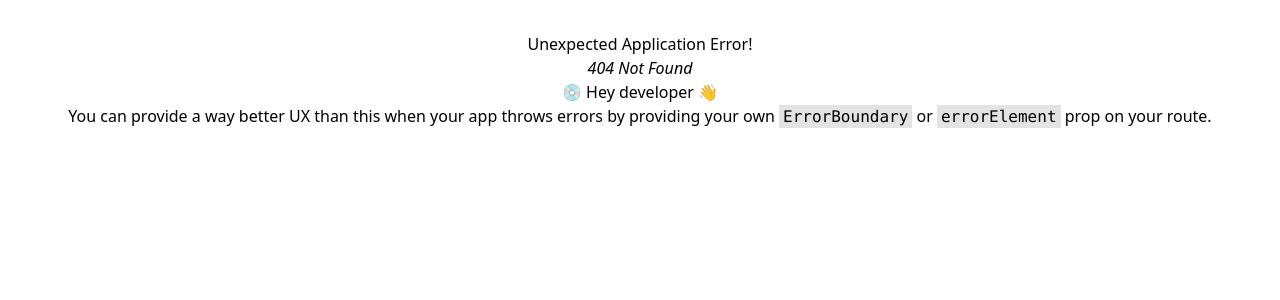
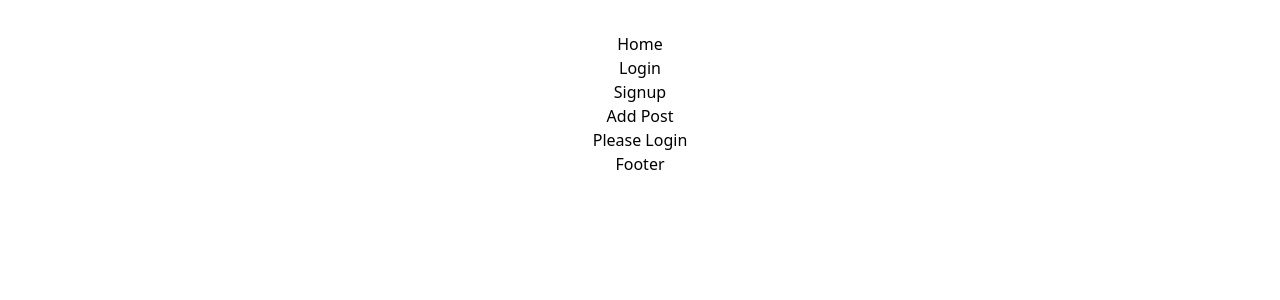
Before and after one commit to BCA-Animesh/Frontend-Projects, a React (Vite) app in the folder Blog-APP/: page /AddPost in a window 1280 px wide. Before the commit this address had no page. Shown: the top 300 px of the page. Built offline with nearby package versions, Linux system fonts and the light colour scheme; no server answers.

Commit message:
Post compose funtionality biulding

```diff
--- /dev/null
+++ b/Blog-APP/src/AddPost.jsx
@@ -0,0 +1,13 @@
+import React from 'react'
+import { useSelector } from 'react-redux'
+
+function AddPost() {
+ const authStatus=useSelector((state)=>state.Auth.status)
+  return authStatus ? (
+    <p>Add post</p>
+  ) : (
+    <p>Please Login</p>
+  )
+}
+
+export default AddPost
--- a/Blog-APP/src/App.jsx
+++ b/Blog-APP/src/App.jsx
@@ -27,3 +27,9 @@ function App() {
 }
 
 export default App
+
+
+// git init
+// git add .
+// git commit -m ""
+// git push origin main
--- a/Blog-APP/src/Header.jsx
+++ b/Blog-APP/src/Header.jsx
@@ -18,6 +18,10 @@ function Header() {
         {
             name:'Signup',
             slug:'/Signup'
+        },
+        {
+            name:'Add Post',
+            slug:'/AddPost'
         }
     ]
   return (
--- a/Blog-APP/src/Home.jsx
+++ b/Blog-APP/src/Home.jsx
@@ -2,12 +2,10 @@ import {useDispatch, useSelector} from 'react-redux'
 
 function Home() {
   const authStatus=useSelector((state)=>state.Auth.status)
-  return (
-    <div>
-      {
-        authStatus? "ok":'Please Login'
-      }
-    </div>
+  return authStatus ? (
+    <p>Home</p>
+  ) : (
+    <p>Please Login</p>
   )
 }
 
--- /dev/null
+++ b/Blog-APP/src/PostForm.jsx
@@ -0,0 +1,8 @@
+import React from 'react'
+
+export default function PostForm() {
+
+  return (
+    <div>PostForm</div>
+  )
+}
--- a/Blog-APP/src/main.jsx
+++ b/Blog-APP/src/main.jsx
@@ -8,6 +8,7 @@ import Login from './Login.jsx'
 import { Provider } from 'react-redux'
 import store from './store.js'
 import Signup from './Signup.jsx'
+import AddPost from './AddPost.jsx'
 
 const router=createBrowserRouter([
   {
@@ -29,6 +30,10 @@ const router=createBrowserRouter([
       {
         path:'/Signup',
         element:<Signup/>
+      },
+      {
+        path:'/AddPost',
+        element:<AddPost/>
       }
     ]
   }
```
